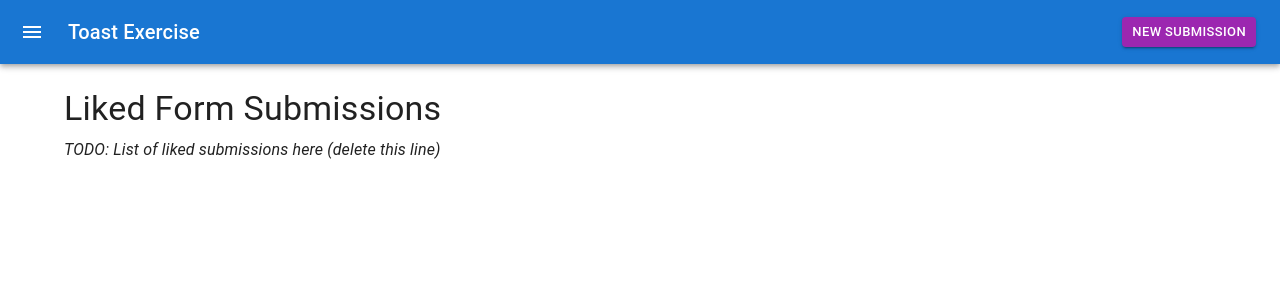
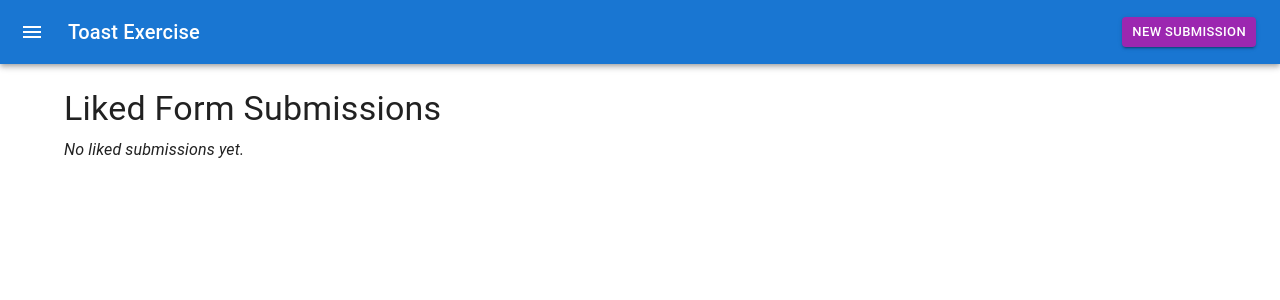
Before and after one commit to PD1996/toast-exercise, a React (Create React App) app: page / in a window 1280 px wide. Shown: the top 300 px of the page. Built offline with nearby package versions, Linux system fonts and the light colour scheme; what chance would draw is missing.

Commit message:
Fetch liked submissions from local storage and display them in a datatable

```diff
--- a/src/App.js
+++ b/src/App.js
@@ -1,4 +1,4 @@
-import React, { useRef, useEffect } from "react";
+import React, { useRef, useEffect, useState } from "react";
 
 import { Toast } from "primereact/toast";
 import { Button } from "primereact/button";
@@ -8,13 +8,22 @@ import { Container, Box, Typography } from "@mui/material";
 import Header from "./Header";
 import Content from "./Content";
 
-import { onMessage, saveLikedFormSubmission } from "./service/mockServer";
+import {
+  onMessage,
+  saveLikedFormSubmission,
+  fetchLikedFormSubmissions,
+} from "./service/mockServer";
 
 function App() {
   const toast = useRef(null);
+  const [likedSubmissions, setLikedSubmissions] = useState([]);
 
   useEffect(() => {
     onMessage(showToast);
+
+    fetchLikedFormSubmissions().then((response) => {
+      setLikedSubmissions(response.formSubmissions);
+    });
   }, []);
 
   const showToast = (formSubmission) => {
@@ -54,7 +63,7 @@ function App() {
     <>
       <Header />
       <Container>
-        <Content />
+        <Content likedSubmissions={likedSubmissions} />
         <Toast ref={toast} position='bottom-right' />
       </Container>
     </>
--- a/src/Content.js
+++ b/src/Content.js
@@ -1,15 +1,26 @@
-import React from 'react';
-import Box from '@mui/material/Box';
-import Typography from '@mui/material/Typography';
+import React from "react";
 
-export default function Content() {
+import Box from "@mui/material/Box";
+import Typography from "@mui/material/Typography";
+
+import { DataTable } from "primereact/datatable";
+import { Column } from "primereact/column";
+
+export default function Content({ likedSubmissions }) {
   return (
-    <Box sx={{marginTop: 3}}>
-      <Typography variant="h4">Liked Form Submissions</Typography>
-
-      <Typography variant="body1" sx={{fontStyle: 'italic', marginTop: 1}}>
-        TODO: List of liked submissions here (delete this line)
-      </Typography>
+    <Box sx={{ marginTop: 3 }}>
+      <Typography variant='h4'>Liked Form Submissions</Typography>
+      {likedSubmissions.length === 0 ? (
+        <Typography variant='body1' sx={{ fontStyle: "italic", marginTop: 1 }}>
+          No liked submissions yet.
+        </Typography>
+      ) : (
+        <DataTable value={likedSubmissions}>
+          <Column field='data.firstName' header='First Name' />
+          <Column field='data.lastName' header='Last Name' />
+          <Column field='data.email' header='Email' />
+        </DataTable>
+      )}
     </Box>
   );
 }
```
